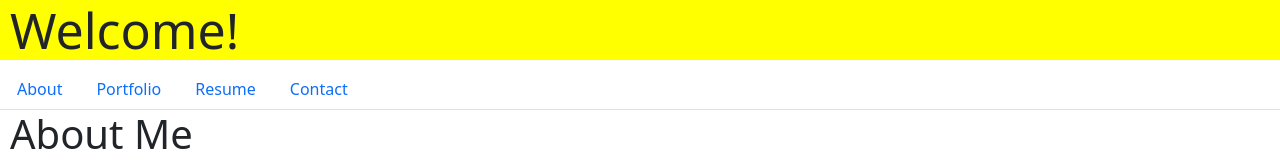
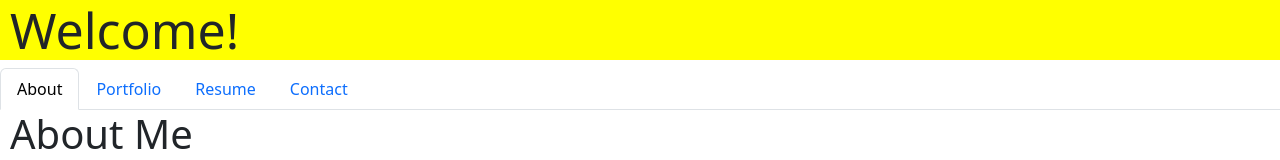
Before and after one commit to RobertBail/React-Portfolio, a React (Vite) app: page / in a window 1280 px wide. Shown: the top 160 px of the page. Built offline with nearby package versions, Linux system fonts and the light colour scheme.

Commit message:
navbar working better

```diff
--- a/package.json
+++ b/package.json
@@ -11,9 +11,6 @@
         "preview": "vite preview"
     },
     "dependencies": {
-        "@vitejs/plugin-basic-ssl": "^1.1.0",
-        "animate.css": "^4.1.1",
-        "aos": "^2.3.4",
         "bootstrap": "^5.3.2",
         "react": "^18.2.0",
         "react-dom": "^18.2.0",
--- a/src/components/NavTabs.jsx
+++ b/src/components/NavTabs.jsx
@@ -1,11 +1,11 @@
-export default function NavTabs(currentPage, handlePageChange) {
+export default function NavTabs({currentPage, handlePageChange}) {
     // The Navbar UI component will render each of the Link elements in the links prop
     return (
       <ul className="nav nav-tabs">
 
         <li className="nav-item">
           <a
-            href="https://rb-react-portfolio.netlify.app/#about"
+            href="#about"
             onClick={() => handlePageChange('About')}
             // Check to see if the currentPage is `About`, and if so we use the active link class from bootstrap. Otherwise, we set it to a normal nav-link
             className={currentPage === 'About' ? 'nav-link active' : 'nav-link'}
@@ -15,7 +15,7 @@ export default function NavTabs(currentPage, handlePageChange) {
         </li>
         <li className="nav-item">
           <a
-            href="https://rb-react-portfolio.netlify.app/#portfolio"
+            href="#portfolio"
             onClick={() => handlePageChange('Portfolio')}
             className={currentPage === 'Portfolio' ? 'nav-link active' : 'nav-link'}
           >
@@ -24,7 +24,7 @@ export default function NavTabs(currentPage, handlePageChange) {
         </li>
         <li className="nav-item">
           <a
-            href="https://rb-react-portfolio.netlify.app/#resume"
+            href="#resume"
             onClick={() => handlePageChange('Resume')}
             // Check to see if the currentPage is `Resume`, and if so we use the active link class from bootstrap. Otherwise, we set it to a normal nav-link
             className={currentPage === 'Resume' ? 'nav-link active' : 'nav-link'}
@@ -34,7 +34,7 @@ export default function NavTabs(currentPage, handlePageChange) {
         </li>
         <li className="nav-item">
           <a
-            href="https://rb-react-portfolio.netlify.app/#contact"
+            href="#contact"
             onClick={() => handlePageChange('Contact')}
             // Check to see if the currentPage is `Contact`, and if so we use the active link class from bootstrap. Otherwise, we set it to a normal nav-link
             className={currentPage === 'Contact' ? 'nav-link active' : 'nav-link'}
```
Also changed, not shown: 1 other file (tests, documents, lock files or other folders).
